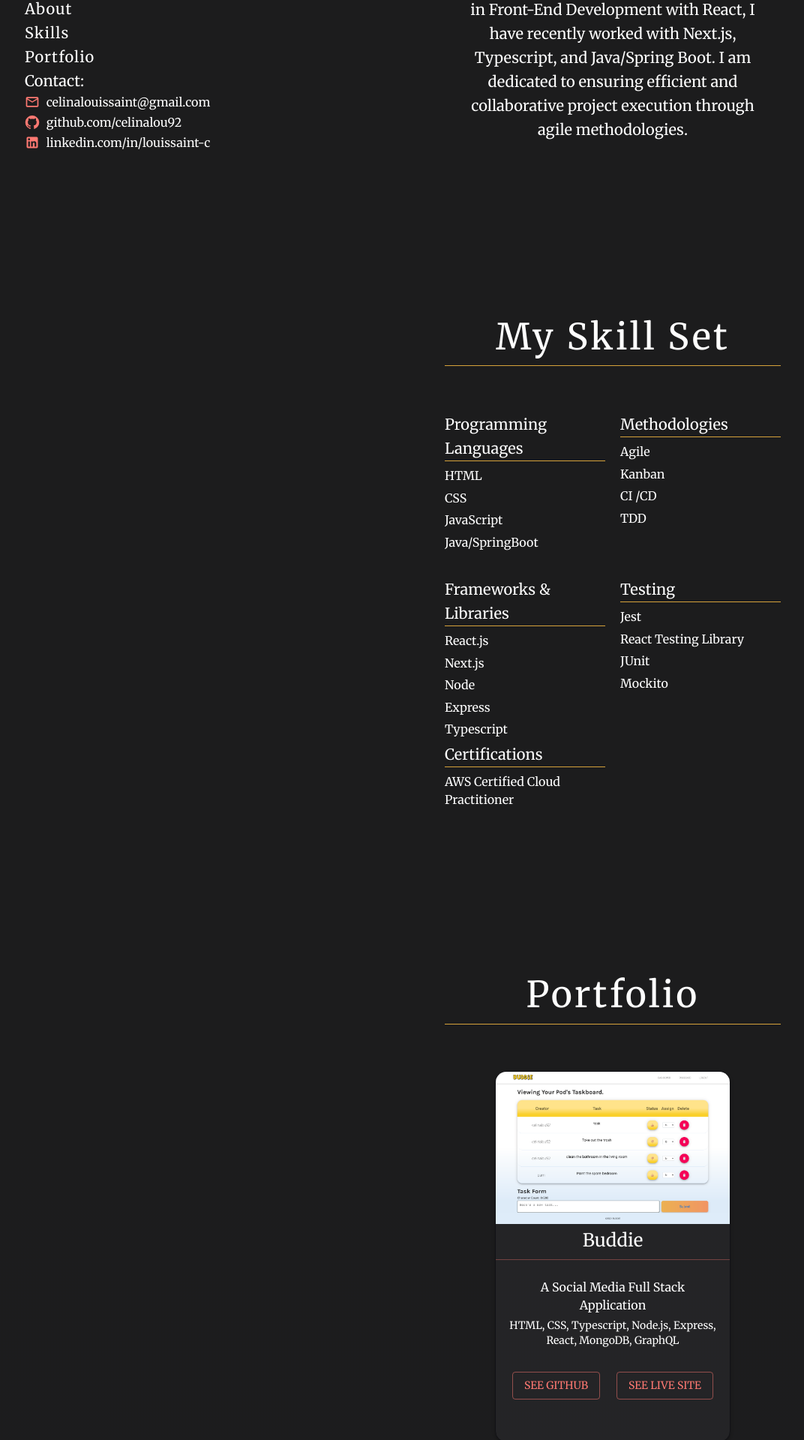
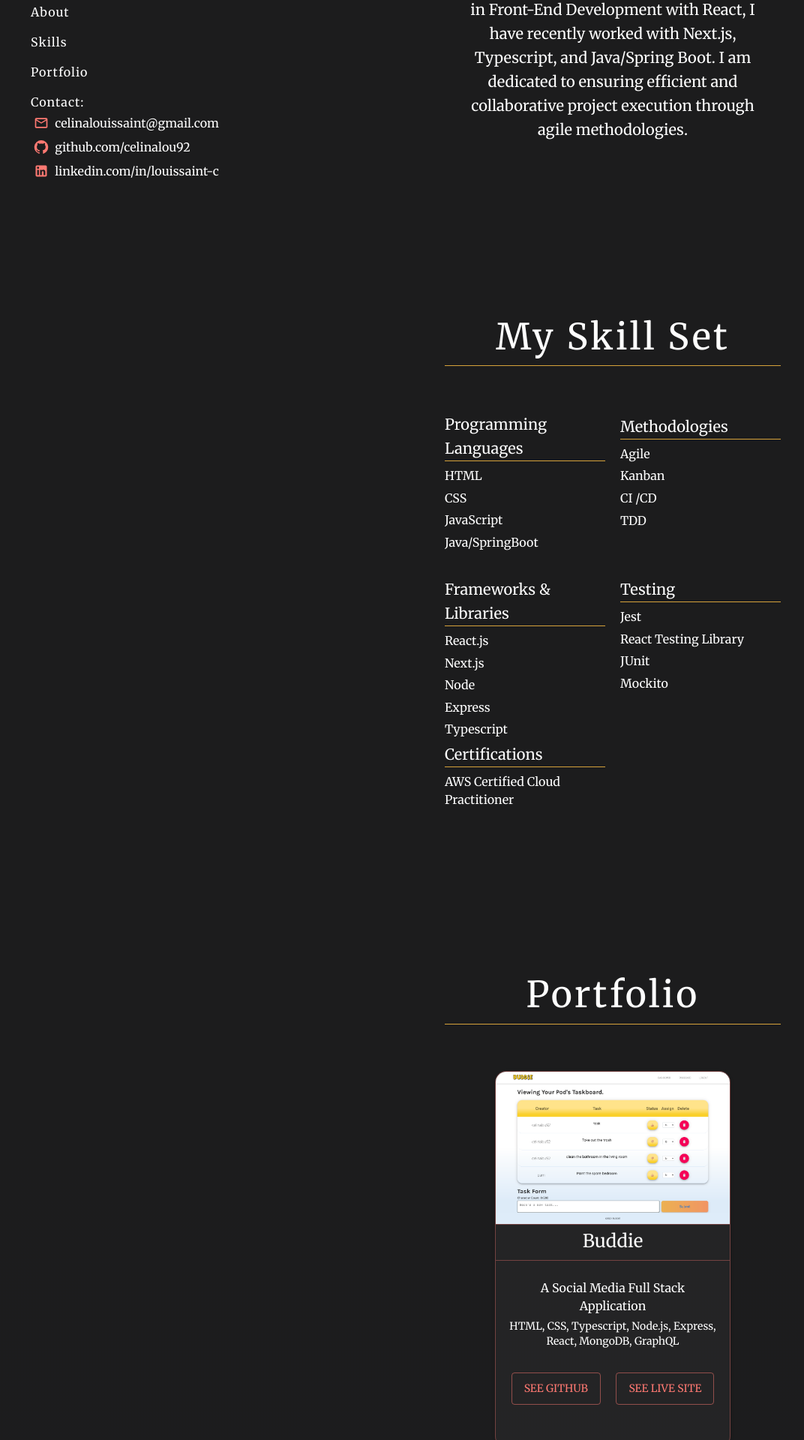
Before and after one commit to celinalou92/louissaint.me, a Next.js app: page / in a window 1280 px wide. Shown: the part 479-2399 px from the top of the page at 75% size, without its empty margins (111-1183 px from the left). Built offline with nearby package versions, Linux system fonts and the light colour scheme.

Commit message:
refactor styles

```diff
--- a/app/components/Buttons/Buttons.tsx
+++ b/app/components/Buttons/Buttons.tsx
@@ -11,6 +11,9 @@ export const getButtons = (project: Project) => {
                     color="secondary"
                     target="_blank"
                     rel="noreferrer"
+                    sx={{
+                        padding: ".5rem 1rem"
+                    }}
                 >
                     See Github
                 </Button>
@@ -18,6 +21,9 @@ export const getButtons = (project: Project) => {
                     target="_blank"
                     rel="noreferrer"
                     variant="outlined"
+                    sx={{
+                        padding: ".5rem 1rem"
+                    }}
                     href={project.links[1]}
                     color="secondary">
                     See Live Site
@@ -30,6 +36,9 @@ export const getButtons = (project: Project) => {
                 variant="outlined"
                 href={project.links[0]}
                 color="secondary"
+                sx={{
+                    padding: ".5rem 1rem"
+                }}
             >
                 See Demo on Vimeo
             </Button>
--- a/app/components/Contact/Contact.tsx
+++ b/app/components/Contact/Contact.tsx
@@ -30,14 +30,14 @@ export const Contact = () => {
 
   return (
     <Stack className="hover">
-      <Typography variant="h6">Contact:</Typography>
+      <Typography letterSpacing="1px" >Contact:</Typography>
       {contactData.map((contact) => (
         <Stack
           key={contact.linkText}
           display="flex"
           flexDirection="row"
           alignItems="center"
-          paddingBottom="3px"
+          padding={.5}
           sx={(theme) => ({
             mobileContactStyles,
             [theme.breakpoints.down("md")]: mobileContactStyles,
--- a/app/components/Nav/Nav.tsx
+++ b/app/components/Nav/Nav.tsx
@@ -2,15 +2,15 @@ import { Stack, Typography } from "@mui/material";
 import Link from "next/link";
 import { Contact } from "../Contact/Contact";
 
-export const NavBar = ({matches}: {matches: boolean}) => {
+export const NavBar = () => {
   const navItems = [
     { name: "About", link: "/#about" },
     { name: "Skills", link: "/#skills" },
-    { name: "Portfolio", link: "/#projects" }
+    { name: "Portfolio", link: "/#projects" },
   ];
   return (
     <Stack
-    className="navBar"
+      className="navBar"
       paddingLeft={"1rem"}
       sx={(theme) => ({
         [theme.breakpoints.down("md")]: {
@@ -27,12 +27,21 @@ export const NavBar = ({matches}: {matches: boolean}) => {
           key={navItem.name}
           href={navItem.link}
         >
-          <Typography variant={"h6"} letterSpacing="1px" color="secondary">
-            {navItem.name}
-          </Typography>
+          <Stack padding={1}>
+            <Typography letterSpacing="1px">{navItem.name}</Typography>
+          </Stack>
         </Link>
       ))}
-      {!matches && <Contact />}
+      <Stack
+        padding={1}
+        sx={(theme) => ({
+          [theme.breakpoints.down("md")]: {
+            display: "none",
+          },
+        })}
+      >
+        <Contact />
+      </Stack>
     </Stack>
   );
 };
--- a/app/components/SkillList/SkillsList.tsx
+++ b/app/components/SkillList/SkillsList.tsx
@@ -34,8 +34,8 @@ export const SkillList = ({ skillsListData }: { skillsListData: Skills }) => {
         <Grid
           container
           display="flex"
-          flexDirection="row"
-          alignItems="flex-start"
+          flexDirection={{sm:"column", md:"row"}}
+          alignItems={{sm:"center", md:"center"}}
           justifyContent="space-between"
           spacing={2}
           rowGap={5}
--- a/app/components/StyledCard/StyledCard.tsx
+++ b/app/components/StyledCard/StyledCard.tsx
@@ -18,7 +18,7 @@ export default function StyledCard({
       elevation={2}
       sx={{
         width: "70%",
-        border: "1px solid #121216",
+        border: "1px solid #ff79725c",
         borderRadius: "15px",
         textAlign: "center"
       }}
@@ -28,6 +28,7 @@ export default function StyledCard({
       <CardContent
         sx={{
           padding: "2% 0",
+          borderTop: "1px solid #ff79725c"
         }}
       >
         <Stack rowGap={3}>
--- a/app/globals.css
+++ b/app/globals.css
@@ -98,7 +98,8 @@ a {
   color: #FF7972;
 }
 
-a:active {
+
+a:hover {
   color: #FF7972;
 }
 
```
